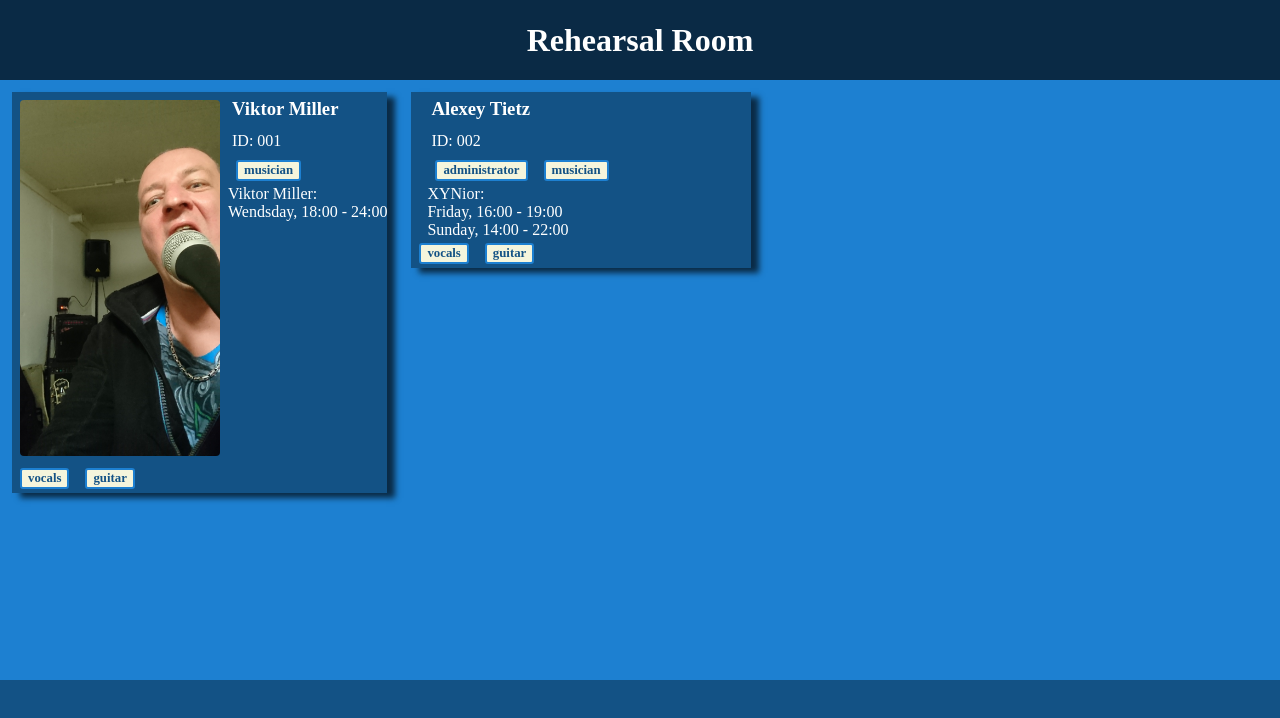
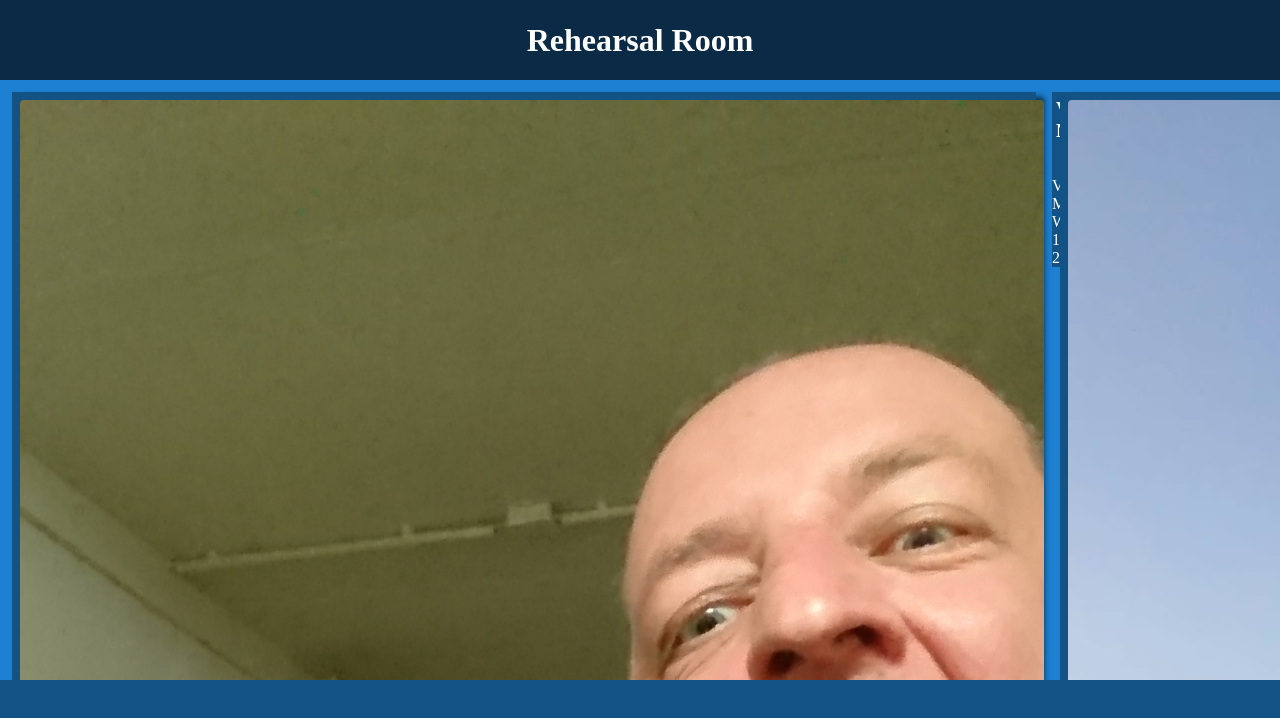
Before and after one commit to gadmel/Rehearsal-Room, a React (Create React App) app in the folder client/: page / in a window 1280 px wide. Shown: the top 718 px of the page. Built offline with nearby package versions, Linux system fonts and the light colour scheme.

Commit message:
Add avatar, replace id-visualisation through log

```diff
--- a/client/src/App.js
+++ b/client/src/App.js
@@ -17,6 +17,7 @@ function App() {
     {
       id: '002',
       name: 'Alexey Tietz',
+      avatar: './aleksey_tietz.jpeg',
       band: 'XYNior',
       instruments: ['vocals', 'guitar'],
       roles: ['administrator', 'musician'],
--- a/client/src/components/pages/MembersPage.js
+++ b/client/src/components/pages/MembersPage.js
@@ -10,7 +10,6 @@ export function MembersVisualisation({ members }) {
             <Avatar src={member.avatar} />
             <Column>
               <Name>{member.name}</Name>
-              <Id>ID: {member.id}</Id>
               <Row>
                 {member.roles &&
                   member.roles.map(role => <Tag key={role}>{role}</Tag>)}
@@ -19,7 +18,7 @@ export function MembersVisualisation({ members }) {
                 {member.band ? member.band : member.name}:{' '}
                 {member.repetitionDayTime &&
                   member.repetitionDayTime.map(repetitionTime => (
-                    <div>{repetitionTime}</div>
+                    <div key={repetitionTime}>{repetitionTime}</div>
                   ))}
               </span>
             </Column>
@@ -30,6 +29,7 @@ export function MembersVisualisation({ members }) {
                 <Tag key={member.id + instrument}>{instrument}</Tag>
               ))}
           </Row>
+          {console.info(member.name + ' has the id: ' + member.id)}
         </MemberCard>
       ))}
     </Visualisation>
@@ -52,7 +52,7 @@ const MemberCard = styled.article`
   flex-direction: column;
   background: #145991;
   margin: 12px 12px 12px 12px;
-  min-width: 340px;
+  min-width: 80vw;
   height: fit-content;
   box-shadow: 8px 5px 6px #0a2a45;
 `
@@ -71,7 +71,7 @@ const Column = styled.div`
 `
 
 const Avatar = styled.img`
-  max-width: 200px;
+  width: 100%;
   border-radius: 4px;
   margin: 8px;
 `
@@ -80,10 +80,7 @@ const Name = styled.h3`
   max-width: 100%;
   margin: 6px 4px;
 `
-const Id = styled.span`
-  flex-direction: row;
-  margin: 6px 4px;
-`
+
 const Tag = styled.li`
   display: inline-block;
   font-size: 0.8em;
```
Also changed, not shown: client/public/aleksey_tietz.jpeg (added), 1 other file (tests, documents, lock files or other folders).
